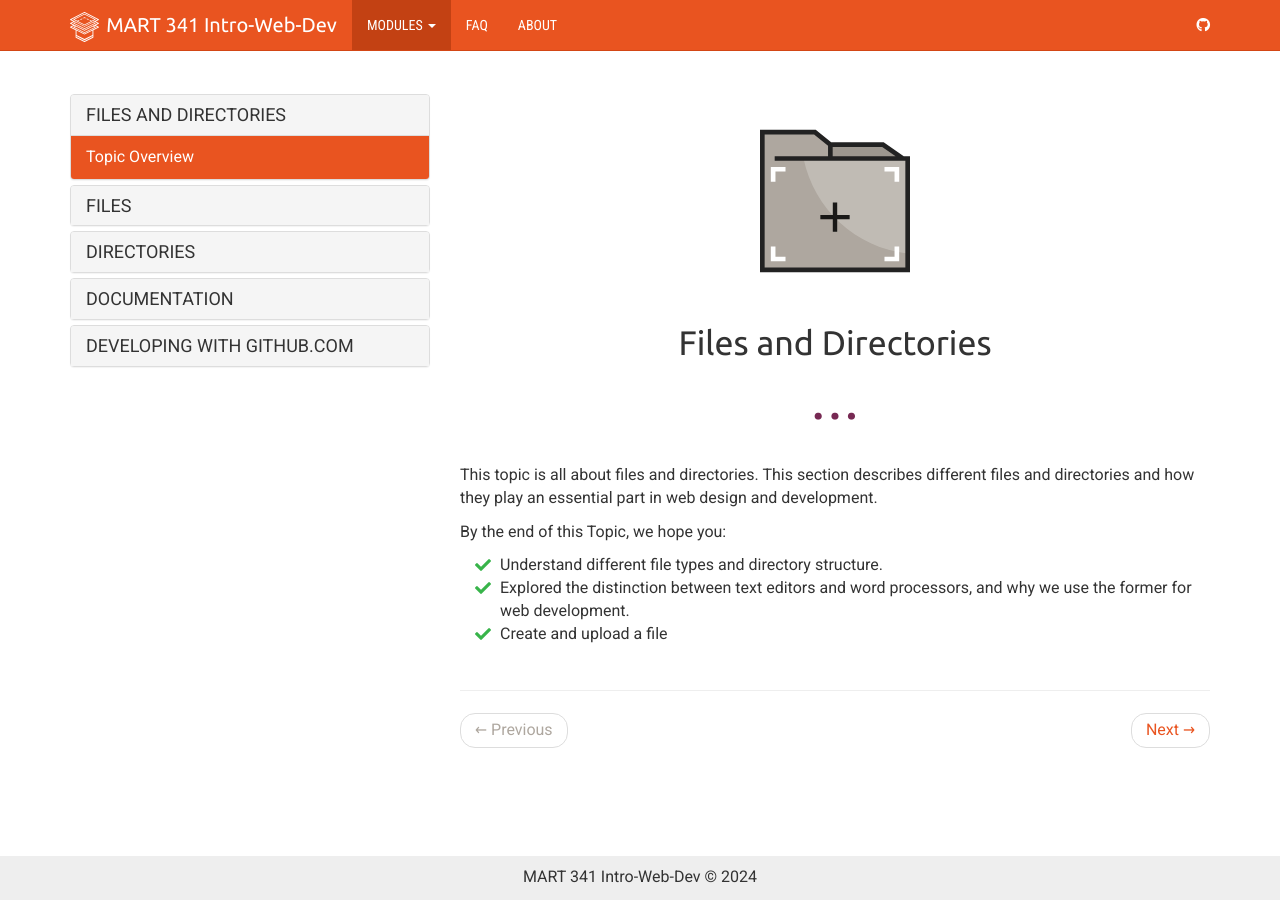
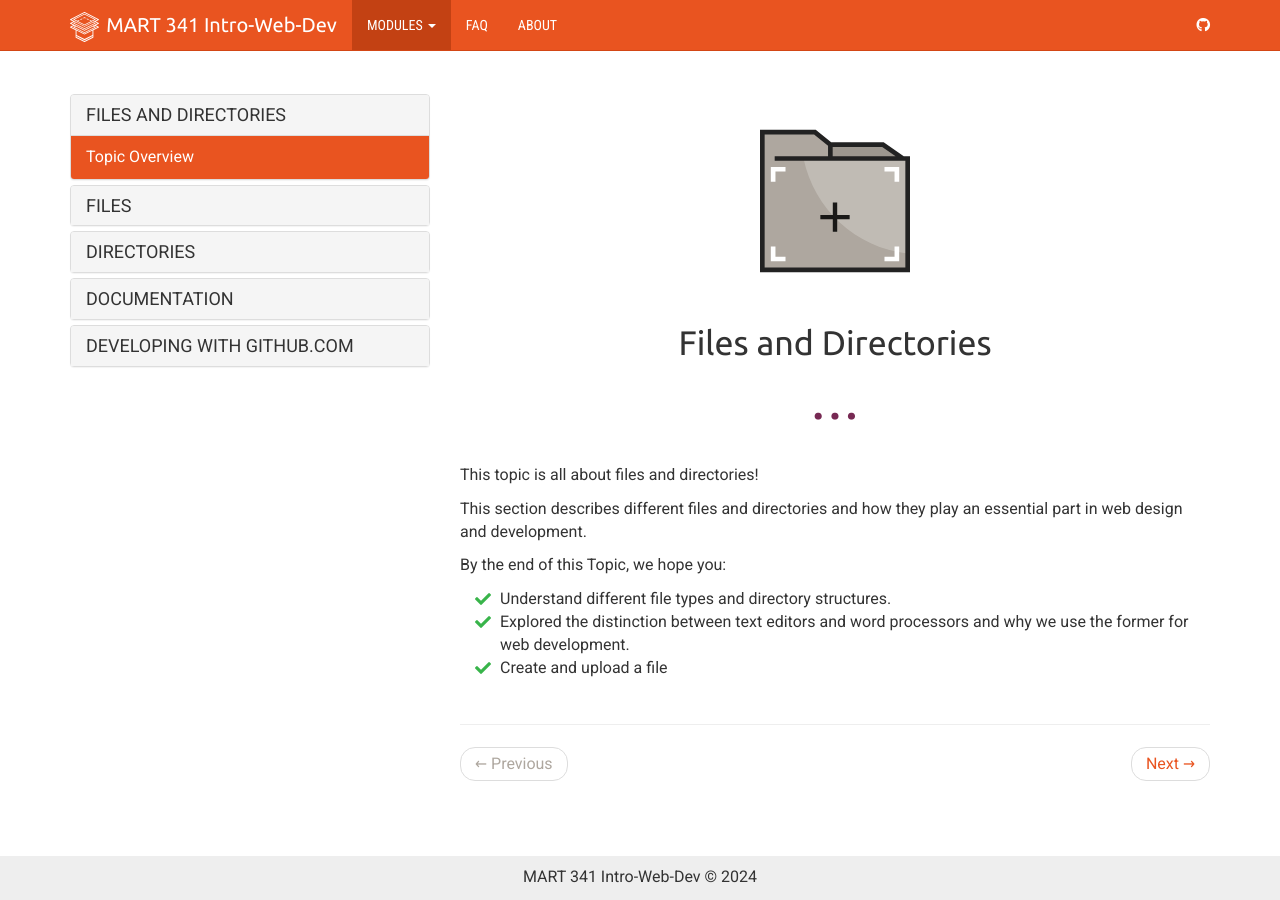
Before and after one commit to Montana-Media-Arts/webDesignFall2024, a Jekyll site: the page built from _docs/topic-01/00-index/page-01.md, in a window 1280 px wide. Built offline with Jekyll 4.4.1, drawn with Linux system fonts in a browser that asks for light colours; nearby versions of some CDN libraries; some of the changed lines change nothing that is shown.

Commit message:
Made minor edits for clarity

```diff
--- a/_docs/topic-01/00-index/page-01.md
+++ b/_docs/topic-01/00-index/page-01.md
@@ -13,15 +13,14 @@ tags:
 </div>
 
 
-This topic is all about files and directories.  This section describes different files and directories and how they play an essential part in web design and development.
+This topic is all about files and directories!
 
-<!--Our course is broken up into 4 modules, at 3-to-4 topics a piece. These topics will help you create the module's project. Your first project (and its topics, beginning with this one) introduces the class and its tools (GitHub), as well as the (in)tangibility of the internet and world wide web.
--->
+This section describes different files and directories and how they play an essential part in web design and development.
 
 By the end of this Topic, we hope you:
 
 <ul class="pros-and-cons">
-  <li class="icon-pro">Understand different file types and directory structure.</li>
-  <li class="icon-pro">Explored the distinction between text editors and word processors, and why we use the former for web development.</li>
+  <li class="icon-pro">Understand different file types and directory structures.</li>
+  <li class="icon-pro">Explored the distinction between text editors and word processors and why we use the former for web development.</li>
   <li class="icon-pro">Create and upload a file</li>
 </ul>
```
